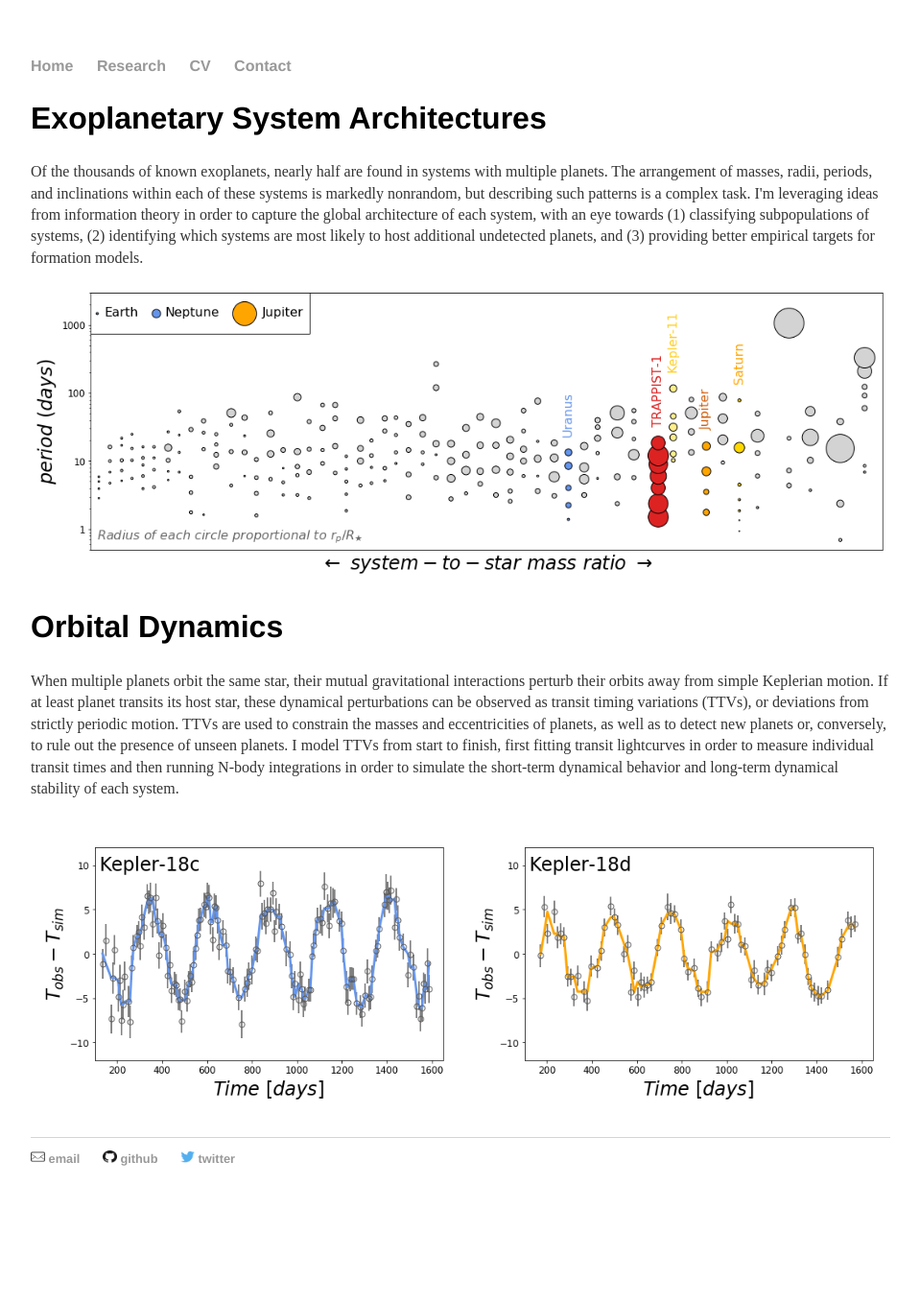
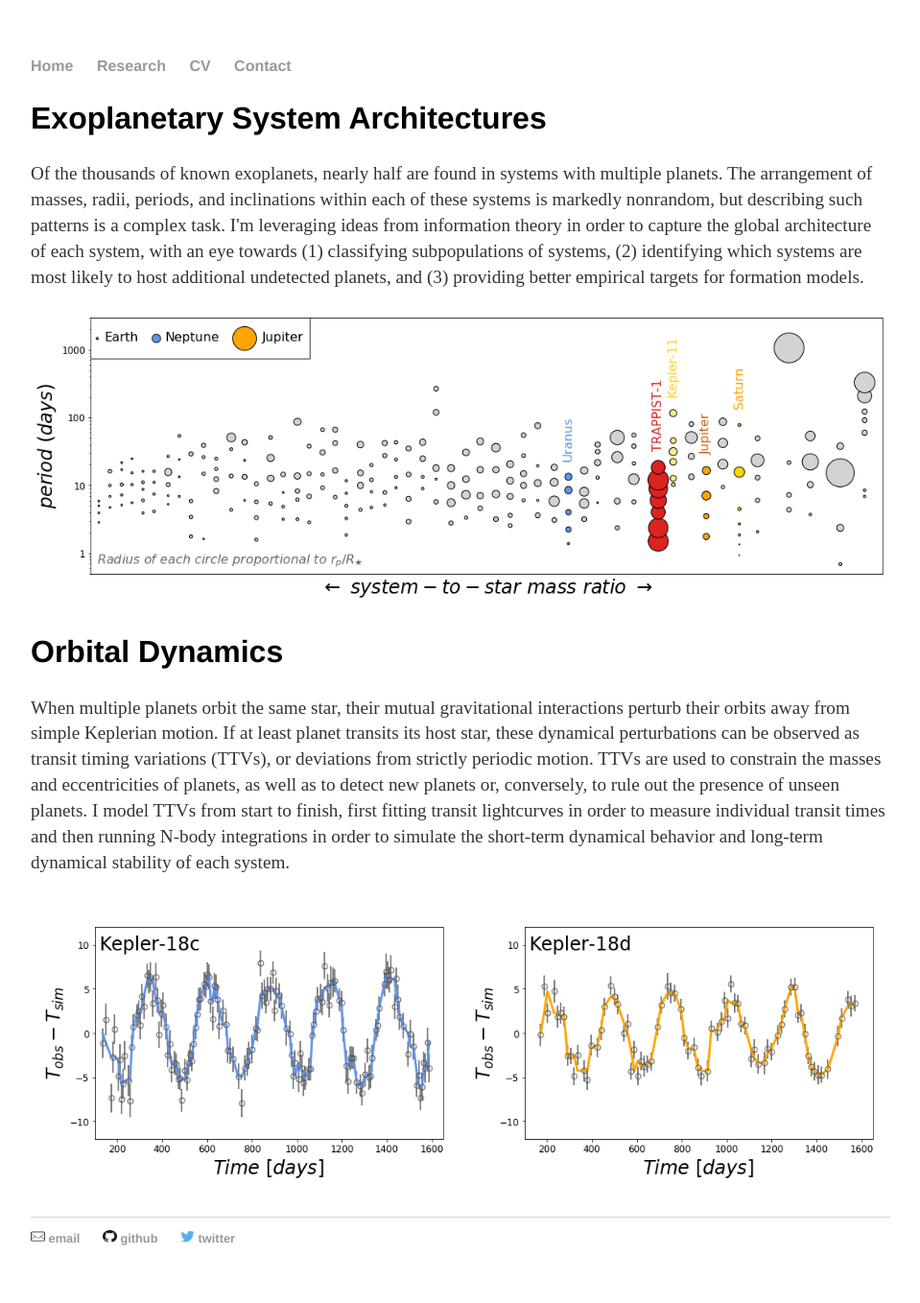
Before and after one commit to gjgilbert/gjgilbert.github.io, a Jekyll site: the page built from research/index.html, in a window 1280 px wide. Shown: the whole page at 96% size, without its empty margins (160-1119 px from the left). Built offline with Jekyll 4.4.1, drawn with Linux system fonts in a browser that asks for light colours; before the commit the page ends 1275 px from its top, so only the background shows below that.

Commit message:
Update index.html

```diff
--- a/research/index.html
+++ b/research/index.html
@@ -35,7 +35,7 @@
 
 <div class="blurb">
 	<h2>Exoplanetary System Architectures</h2>
-	<p>Of the thousands of known exoplanets, nearly half are found in systems with multiple planets. The arrangement of masses, radii, periods, and inclinations within each of these systems is markedly nonrandom, but describing such patterns is a complex task. I'm leveraging ideas from information theory in order to capture the global architecture of each system, with an eye towards (1) classifying subpopulations of systems, (2) identifying which systems are most likely to host additional undetected planets, and (3) providing better empirical targets for formation models.</p>
+	<p style="font-size:1.2em">Of the thousands of known exoplanets, nearly half are found in systems with multiple planets. The arrangement of masses, radii, periods, and inclinations within each of these systems is markedly nonrandom, but describing such patterns is a complex task. I'm leveraging ideas from information theory in order to capture the global architecture of each system, with an eye towards (1) classifying subpopulations of systems, (2) identifying which systems are most likely to host additional undetected planets, and (3) providing better empirical targets for formation models.</p>
 
 	<picture>
 		<source srcset="/images/gallery_small.png" media="(max-width: 600px)">
@@ -44,7 +44,7 @@
 	</picture>
 
 	<h2>Orbital Dynamics</h2>
-	<p>When multiple planets orbit the same star, their mutual gravitational interactions perturb their orbits away from simple Keplerian motion. If at least planet transits its host star, these dynamical perturbations can be observed as transit timing variations (TTVs), or deviations from strictly periodic motion. TTVs are used to constrain the masses and eccentricities of planets, as well as to detect new planets or, conversely, to rule out the presence of unseen planets. I model TTVs from start to finish, first fitting transit lightcurves in order to measure individual transit times and then running N-body integrations in order to simulate the short-term dynamical behavior and long-term dynamical stability of each system.</p>
+	<p style="font-size:1.2em">When multiple planets orbit the same star, their mutual gravitational interactions perturb their orbits away from simple Keplerian motion. If at least planet transits its host star, these dynamical perturbations can be observed as transit timing variations (TTVs), or deviations from strictly periodic motion. TTVs are used to constrain the masses and eccentricities of planets, as well as to detect new planets or, conversely, to rule out the presence of unseen planets. I model TTVs from start to finish, first fitting transit lightcurves in order to measure individual transit times and then running N-body integrations in order to simulate the short-term dynamical behavior and long-term dynamical stability of each system.</p>
 
 	<div class="row">
 	  <div class="column">
```
